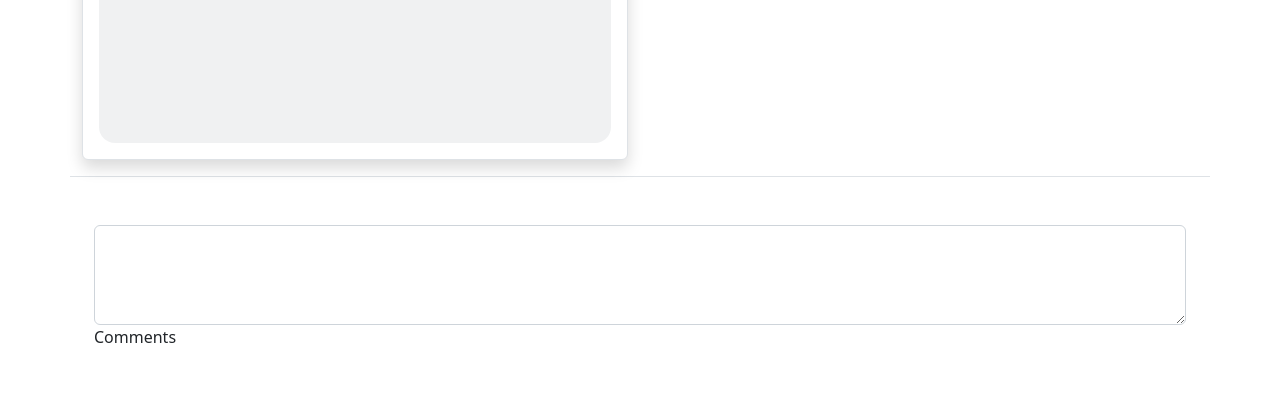
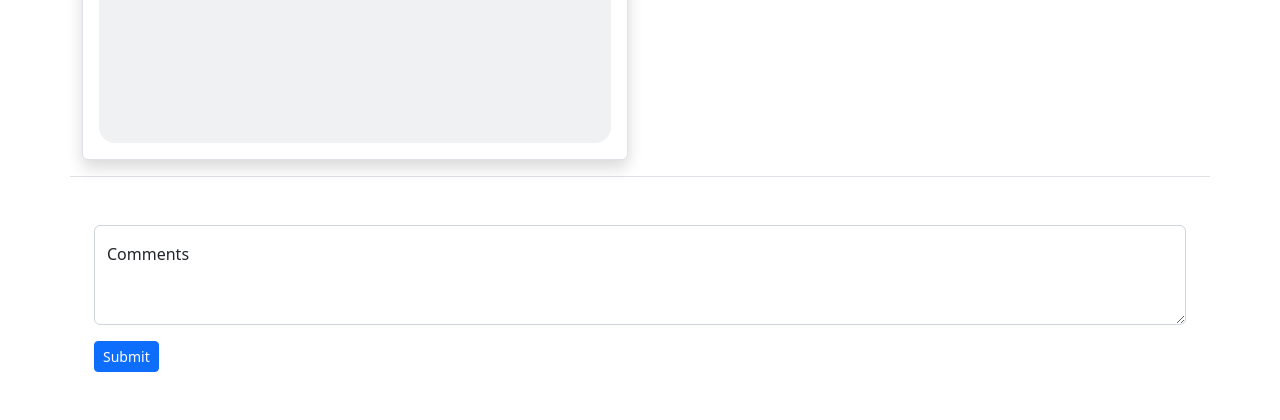
Before and after one commit to voizlav/CS50W, a Django app: template commerce/auctions/templates/auctions/items.html in a window 1280 px wide. Shown: the part 616-1036 px from the top of the page. Before the commit the page ends 959 px from the top, so only its background shows below. Run offline with Django 3.2, Linux system fonts and the light colour scheme; the template is opened without the code that fills it, so the values that code supplies are empty.

Commit message:
Add submit button to comments

```diff
--- a/commerce/auctions/templates/auctions/items.html
+++ b/commerce/auctions/templates/auctions/items.html
@@ -72,13 +72,15 @@
         </div>
     </div>
     <div class="container pt-5">
-        <div class="form-floating">
-            <form action="" method="post">
-                <textarea class="form-control" placeholder="Leave a comment here" id="commentTextarea" style="height: 100px">
-                </textarea>
+        <form action="" method="post">
+            <div class="form-floating">
+                <textarea class="form-control" placeholder="Leave a comment here" id="commentTextarea" style="height: 100px"></textarea>
                 <label for="commentTextarea">Comments</label>
-            </form>
-        </div>
+            </div>
+            <div class="pt-3">
+                <input class="btn btn-primary btn-sm" type="submit" value="Submit">
+            </div>
+        </form>
     </div>
 </div>
 <!-- BID MODAL -->
```
